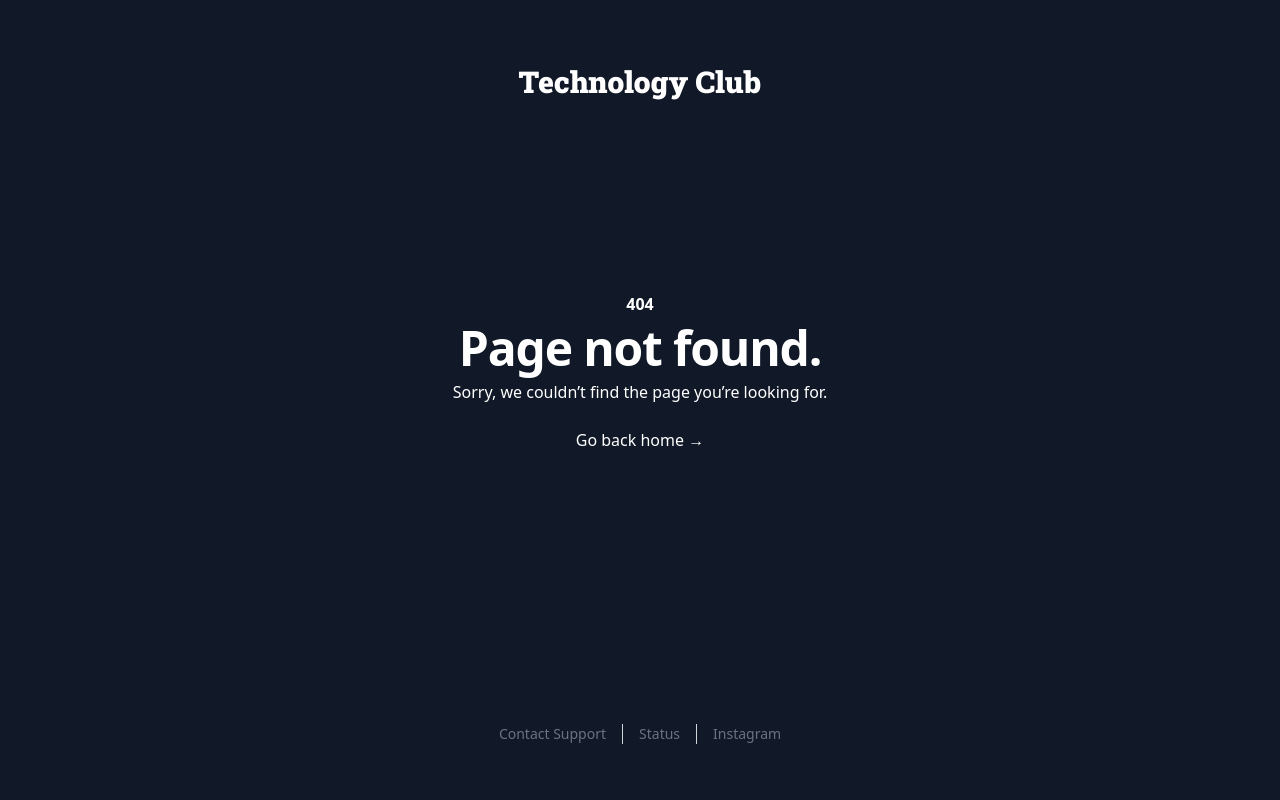
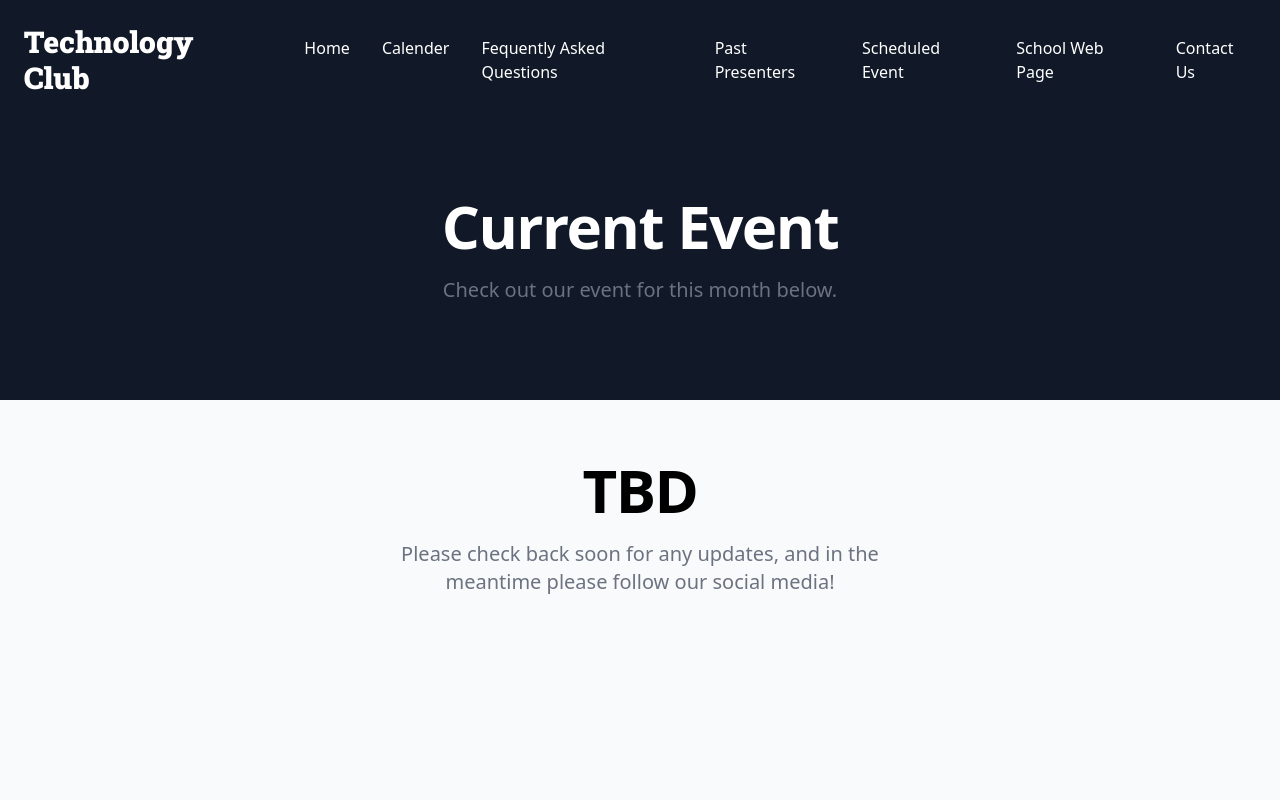
Before and after one commit to Seanrk06/CRSTechnologyClub, a React (Create React App) app: page /CurrentEvent in a window 1280 px wide. Before the commit this address had no page. Shown: the top 800 px of the page. Built offline with nearby package versions, Linux system fonts and the light colour scheme.

Commit message:
Changed the path names to be more versatile
rather then calling new events scheduled presenter I called it new event

```diff
--- a/src/App.js
+++ b/src/App.js
@@ -11,8 +11,8 @@ import CalenderPage4 from './pages/calenderpages/CalenderPage4';
 import CalenderPage5 from './pages/calenderpages/CalenderPage5';
 import PastPresenters from './pages/PastPresenters';
 import FAQ from './pages/FAQ';
-import CurrentPresenter from './pages/CurrentPresenter';
 import ContactUs from './pages/ContactUs';
+import CurrentEvent from './pages/CurrentEvent';
 
 
 export default function App() {
@@ -30,7 +30,7 @@ export default function App() {
           <Route exact path="/FAQ" element={<FAQ/>} />
           <Route exact path="/404" element={<PageNotFound/>} />
           <Route exact path="*" element={<PageNotFound/>} />
-          <Route exact path="/CurrentPresenter" element={<CurrentPresenter/>} />
+          <Route exact path="/CurrentEvent" element={<CurrentEvent/>} />
           <Route exact path="/ContactUs" element={<ContactUs/>} />
           <Route exact path="/test"  element ={<Test/>}/>
         </Routes>
--- a/src/components/CurrentPresenterList.jsx
+++ b/src/components/CurrentEventList.jsx
@@ -1,6 +1,6 @@
 import React from "react";
 
-function CurrentPresenterList() {
+function CurrentEventList() {
   return (
     <div className="bg-gray-50 pt-9 lg:h-96">
       <div className="text-center lg:mb-24 md:mb-0">
@@ -15,4 +15,4 @@ function CurrentPresenterList() {
   );
 }
 
-export default CurrentPresenterList;
+export default CurrentEventList;
--- a/src/components/Navbar.jsx
+++ b/src/components/Navbar.jsx
@@ -13,7 +13,7 @@ const navigation = [
     { name: 'Calender', href: '/calender2' },
     { name: 'Fequently Asked Questions', href: '/FAQ' },
     { name: 'Past Presenters', href: '/pastpresenters' },
-    { name: 'Scheduled Presenter', href: '/CurrentPresenter' },
+    { name: 'Scheduled Event', href: '/CurrentEvent' },
     { name: 'School Web Page', href: 'https://www.crsd.org/Domain/622' },
     { name: 'Contact Us', href: './ContactUs' },
 
--- /dev/null
+++ b/src/pages/CurrentEvent.js
@@ -0,0 +1,21 @@
+import React from 'react'
+import CurrentEventList from '../components/CurrentEventList'
+import Footer from '../components/Footer'
+import Header from '../components/Header'
+import Navbar from '../components/Navbar'
+
+function CurrentEvent() {
+  return (
+    <div>
+        <Navbar/>
+        <Header
+        heading="Current Event"
+        text="Check out our event for this month below."
+        />
+        <CurrentEventList/>
+        <Footer/>
+    </div>
+  )
+}
+
+export default CurrentEvent
--- a/src/pages/CurrentPresenter.js
+++ /dev/null
@@ -1,21 +0,0 @@
-import React from 'react'
-import CurrentPresenterList from '../components/CurrentPresenterList'
-import Footer from '../components/Footer'
-import Header from '../components/Header'
-import Navbar from '../components/Navbar'
-
-function CurrentPresenter() {
-  return (
-    <div>
-        <Navbar/>
-        <Header
-        heading="Current Presenter"
-        text="Check out our presenter for this month below."
-        />
-        <CurrentPresenterList/>
-        <Footer/>
-    </div>
-  )
-}
-
-export default CurrentPresenter
```
